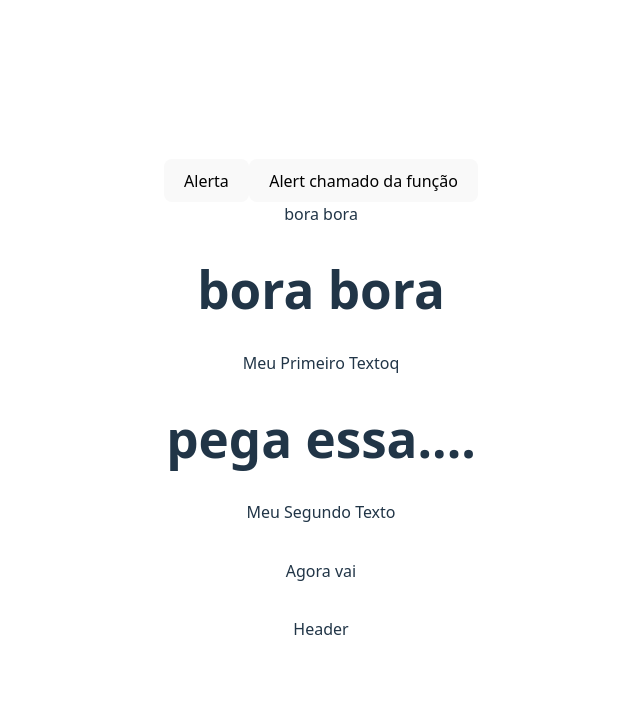
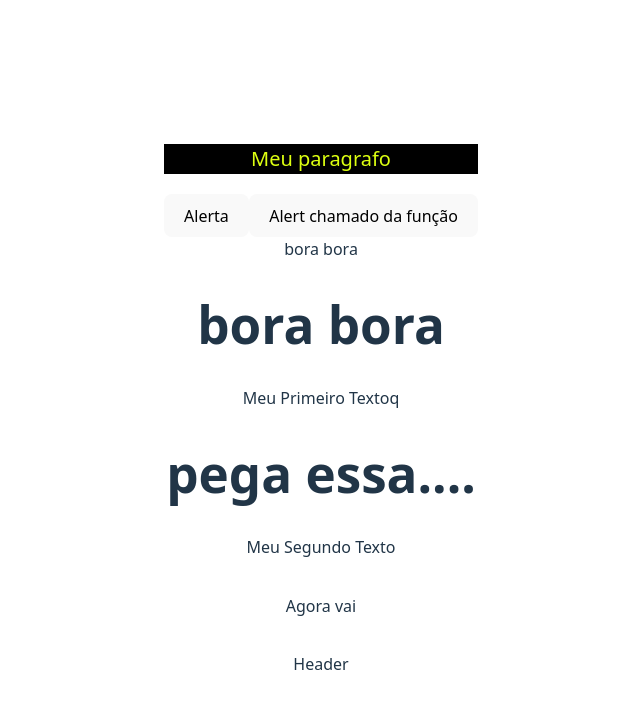
Before and after one commit to Reginaldo007oliveira/Curso-front-ennd-React, a React (Vite) app in the folder curso-front-end/: page / in a window 1280 px wide. Shown: the top 708 px of the page, without its empty margins (319-959 px from the left). Built offline with nearby package versions, Linux system fonts and the light colour scheme.

Commit message:
CSS inline

```diff
--- a/curso-front-end/src/App.jsx
+++ b/curso-front-end/src/App.jsx
@@ -5,12 +5,18 @@ import { SecondText, ThirdText } from "./components/OtherComponets.jsx";
 import { Events } from "./components/Events.jsx";
 
 export default function App() {
+  const cssInline = {
+    color:"#df1",
+    fontSize:"20px",
+    backgroundColor:"#000"
+  };
   return (
     <>
+    <p style={cssInline}> Meu paragrafo</p>
       <Events />
       <SecondText />
       <ThirdText />
-      <TextComponents text="Meu Primeiro Textoq" description="pega essa...." />
+      <TextComponents  text="Meu Primeiro Textoq" description="pega essa...." />
       <TextComponents text="Meu Segundo Texto" />
       <TextComponents text="Agora vai" />
       <Header />
--- a/curso-front-end/src/components/TextComponents.jsx
+++ b/curso-front-end/src/components/TextComponents.jsx
@@ -4,7 +4,7 @@ const TextComponents = ({text, description}) => {
     return (
         <>
             <p>{text}</p>
-            <p><h1>{description}</h1></p>
+            <h1>{description}</h1>
         </>
     );
 };
```
